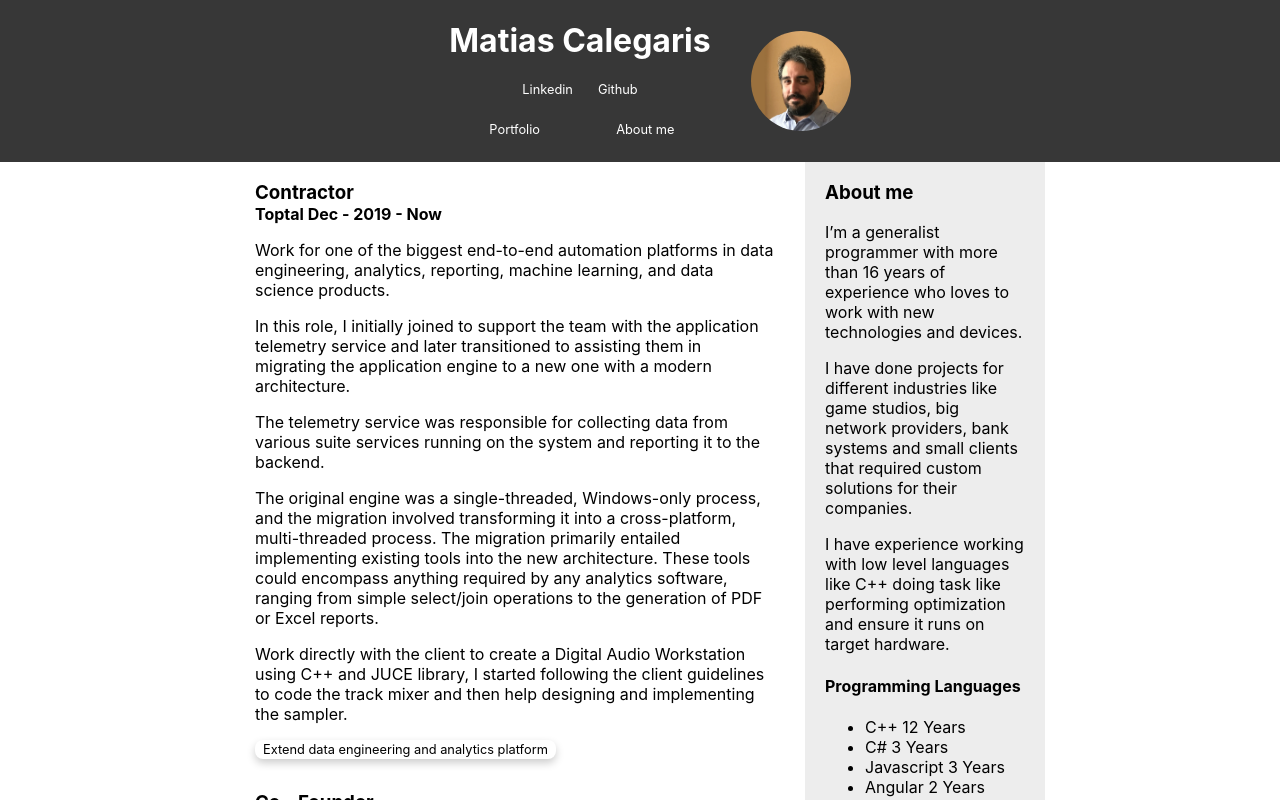
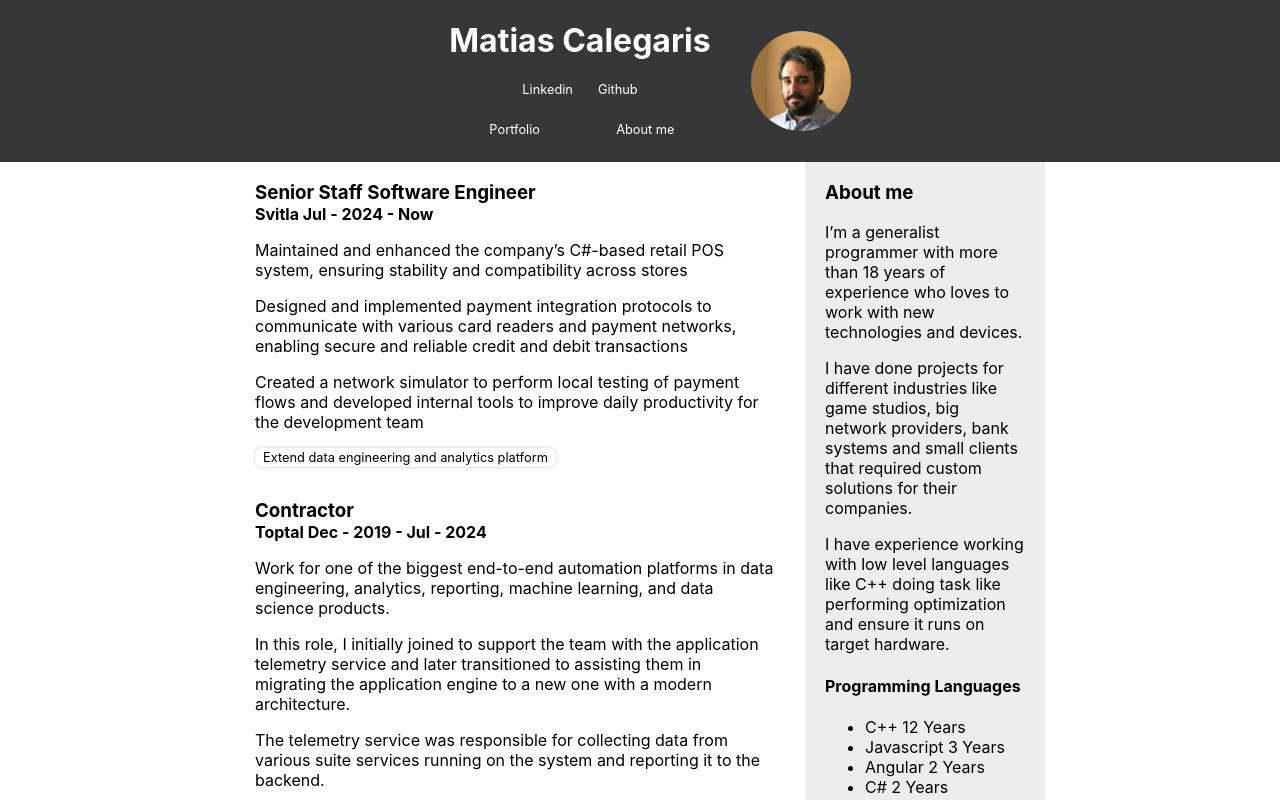
Before and after one commit to matiascalegaris/Portfolio, a React (Create React App) app: page /aboutme in a window 1280 px wide. Shown: the top 800 px of the page. Built offline with nearby package versions, Linux system fonts and the light colour scheme.

Commit message:
add printiable mode

```diff
--- a/src/Api.ts
+++ b/src/Api.ts
@@ -5,7 +5,7 @@ import { Skill } from "./Models/skill";
 
 export const GetResume = () => {
   const json : Profile = {
-    summary: [`I’m a generalist programmer with more than 16 years of experience who loves to work with new technologies and devices.`,
+    summary: [`I’m a generalist programmer with more than 18 years of experience who loves to work with new technologies and devices.`,
     `I have done projects for different industries like game studios, big network providers, bank systems and small clients that required custom solutions for their companies.`,
     `I have experience working with low level languages like C++ doing task like performing optimization and ensure it runs on target hardware.`
     ],
@@ -116,7 +116,7 @@ export const GetResume = () => {
         title: 'Contractor',
         companyName: 'Toptal',
         startDate : new Date('02 Dec 2019 00:00:00 GMT'),
-        endDate: null,
+        endDate: new Date('15 Jul 2024 00:00:00 GMT'),
         summary: [`Work for one of the biggest end-to-end automation platforms in
         data engineering, analytics, reporting, machine learning, and
         data science products.`,
@@ -140,7 +140,20 @@ export const GetResume = () => {
         client guidelines to code the track mixer and then help
         designing and implementing the sampler.`],
         projectList: []
+      },
+      {
+        id: 9,
+        title: 'Senior Staff Software Engineer',
+        companyName: 'Svitla',
+        startDate : new Date('15 Jul 2024 00:00:00 GMT'),
+        endDate: null,
+        summary: [`Maintained and enhanced the company’s C#-based retail POS system, ensuring stability and compatibility across stores`,
+        `Designed and implemented payment integration protocols to communicate with various card readers and payment networks, enabling secure and reliable credit and debit transactions`,
+        `Created a network simulator to perform local testing of payment flows and developed internal tools to improve daily productivity for the development team`
+        ],
+        projectList: []
       }
+
     ],
     projectHistory: [
       {
@@ -202,7 +215,6 @@ export const GetResume = () => {
                   "/portfolio-resources/SaveTheTurtles/img3.jpg",
                   "/portfolio-resources/SaveTheTurtles/img4.jpg"]
       },
-
       {
         id: 4,
         projectType: "DS",
@@ -271,7 +283,7 @@ export const GetResume = () => {
         `We used TypeScript as a base language to improve code quality since we were used to strongly typed languages. The last version of the API is able to load .fz3d files and manages several shader materials (diffuse, specular, normal map, etc) and implements a scene graph, matching with the core Flare's rendering API.`],
         start: new Date('02 Oct 2012 06:00:01 GMT'),
         end: new Date('02 Nov 2012 06:00:01 GMT'),
-        usedTechologies: ["Typescript", "WebGL", "Javascript", "svn"],
+        usedTechologies: ["Typescript", "WebGL", "Javascript", "svn", "Web"],
         relatedSites: [],
         coverPicture: "./portfolio-resources/Flare3d/cover.jpg",
         backgroundStyle: "Dark",
@@ -360,7 +372,7 @@ export const GetResume = () => {
           `This app was made with Xamarin Android`],
           start: new Date('02 Oct 2016 06:00:01 GMT'),
           end: new Date('02 Jul 2017 06:00:01 GMT'),
-          usedTechologies: ["Ionic", "Xamarin", "Android", "git", "C#"],
+          usedTechologies: ["Ionic", "Xamarin", "Android", "git", "C#", "Mobile"],
           relatedSites: [],
           coverPicture: "./portfolio-resources/FieldForce/App1.jpeg",
           backgroundStyle: "Light",
@@ -384,7 +396,7 @@ export const GetResume = () => {
           `Once a user submit his desired location to send the package, the shipper app tracks it and searchs for messengers available to delivery it. After arriving and tracking the shipper GPS, the user can confirm the shipment and the transaction takes place using MercadoPago.`],
           start: new Date('02 Jan 2017 06:00:01 GMT'),
           end: new Date('02 Nov 2017 06:00:01 GMT'),
-          usedTechologies: ["Swift", "React Native", "Android", "iOS", "git", "Html"],
+          usedTechologies: ["Swift", "React Native", "Android", "iOS", "git", "Html", "Mobile"],
           relatedSites: [],
           coverPicture: "./portfolio-resources/Yalollevo/yalollevo4.png",
           backgroundStyle: "Light",
@@ -409,7 +421,7 @@ export const GetResume = () => {
           summary: [`This is a consultancy project which tracks the client’s consultants activity in real time. It was done in Xamarin Forms for iOS and Android. In addition, this app has a GPS tracking module to track its users when they’re doing auditories. Please note that app name and logo has been changed`],
           start: new Date('02 Nov 2017 06:00:01 GMT'),
           end: new Date('02 Mar 2018 06:00:01 GMT'),
-          usedTechologies: ["Xamarin", "Xamarin Forms", "C#","Android", "iOS", "git"],
+          usedTechologies: ["Xamarin", "Xamarin Forms", "C#","Android", "iOS", "git", "Mobile"],
           relatedSites: [],
           coverPicture: "./portfolio-resources/ChecklistApp/tiendacheck1.png",
           backgroundStyle: "Light",
@@ -436,7 +448,7 @@ export const GetResume = () => {
         `(The color palletes on the pictures are messed up since I do not own this IP)`],
         start: new Date('02 Nov 2017 06:00:01 GMT'),
         end: new Date('02 Mar 2018 06:00:01 GMT'),
-        usedTechologies: ["Ionic", "Angular","Android", "iOS", "git" , "Typescript", "Javascript", "Html", "CSS"],
+        usedTechologies: ["Ionic", "Angular","Android", "iOS", "git" , "Typescript", "Javascript", "Html", "CSS", "Mobile", "Web"],
         relatedSites: [],
         coverPicture: "./portfolio-resources/Restos/Mesa.png",
         backgroundStyle: "Light",
@@ -460,7 +472,7 @@ export const GetResume = () => {
           For the 2019’s edition, we developed an app ecosystem in order to help referees and assistants to report the score of the match in real time. Also, the platform did the tournament  setup and progression. Solving challenges like a really crowded place where wifi networks won’t be realiable (despite of being in our own private network), we implemented a minimum communication system to minimize the latency of the network.`],
           start: new Date('02 Jun 2018 06:00:01 GMT'),
           end: new Date('02 Sep 2018 06:00:01 GMT'),
-          usedTechologies: ["Ionic", "Angular","Android", "Unity3D", "git", "C#", "Typescript", "Javascript", "Html", "CSS"],
+          usedTechologies: ["Ionic", "Angular","Android", "Unity3D", "git", "C#", "Typescript", "Javascript", "Html", "CSS", "Mobile", "Web"],
           relatedSites: [{description:"video", url:"https://vimeo.com/357201057"}],
           coverPicture: "./portfolio-resources/RoboTournament/Event3.jpg",
           backgroundStyle: "Dark",
@@ -551,7 +563,7 @@ export const GetResume = () => {
           `The platform is web based for administrators and managers, and has a companion app for members which can also use the web version of it.`],
           start: new Date('02 Mar 2019 06:00:01 GMT'),
           end: new Date('02 DeC 2019 06:00:01 GMT'),
-          usedTechologies: ["Angular", "Html", "CSS", "Javascript", "Typescript"],
+          usedTechologies: ["Angular", "Html", "CSS", "Javascript", "Typescript", "Mobile"],
           relatedSites: [],
           coverPicture: "./portfolio-resources/PropertyManagement/6.png",
           backgroundStyle: "Light",
@@ -577,7 +589,7 @@ export const GetResume = () => {
         `The backend is integrated with our client’s system so the bots can be tested in the same page where the user does the design.`],
         start: new Date('02 Jun 2019 06:00:01 GMT'),
         end: new Date('02 Oct 2019 06:00:01 GMT'),
-        usedTechologies: ["Angular", "Html", "CSS", "Javascript", "Typescript"],
+        usedTechologies: ["Angular", "Html", "CSS", "Javascript", "Typescript", "Web"],
         relatedSites: [],
         coverPicture: "./portfolio-resources/Chatbot/1.jpg",
         backgroundStyle: "Light",
@@ -610,7 +622,7 @@ export const GetResume = () => {
         `• Native code linking (via C#'s pInvoke and native build DLLs).`],
         start: new Date('02 Feb 2016 06:00:01 GMT'),
         end: new Date('02 Jul 2016 06:00:01 GMT'),
-        usedTechologies: ["OpenCv", "C++", "C++11", "C++14", "Unity3D", "AR", "Windows", "Android"],
+        usedTechologies: ["OpenCv", "C++", "C++11", "C++14", "Unity3D", "AR", "Windows", "Android", "Mobile"],
         relatedSites: [],
         coverPicture: "./portfolio-resources/ARDemo.png",
         backgroundStyle: "Dark",
@@ -630,7 +642,7 @@ export const GetResume = () => {
         `Given that keyboard and mouse inputs were captured in the VB6 process, while all UI interactions such as button presses were handled in a separate process, efficient communication was essential to synchronize both processes swiftly. This was crucial to ensure that players did not experience any lag or delay while playing.`],
         start: new Date('02 Dec 2022 06:00:01 GMT'),
         end: new Date('02 Nov 2023 06:00:01 GMT'),
-        usedTechologies: ["Visual Basic 6", "C++", "C++14", "C++17", "React", "Javascript", "Windows", "Game Development", "Network", "Sql", "git", "Html", "CSS"],
+        usedTechologies: ["Visual Basic 6", "C++", "C++14", "C++17", "React", "Javascript", "Windows", "Game Development", "Network", "Sql", "git", "Html", "CSS", "Web"],
         relatedSites: [{description:"React Source", url:"https://github.com/matiascalegaris/ao-ui"}, {description:"C++ Source", url:"https://github.com/matiascalegaris/BabelUI"}],
         coverPicture: "./portfolio-resources/ReactCpp.jpg",
         backgroundStyle: "Light",
@@ -661,6 +673,27 @@ export const GetResume = () => {
         previewRows: 1,
         hideInGrid: true,
         jobPositionId: 8,
+        images: []
+      },
+      {
+        id: 25,
+        projectType: "Generic",
+        name: "Extend data engineering and analytics platform",
+        summary: [
+          `Maintained and enhanced the company’s C#-based retail POS system, ensuring stability and compatibility across stores`,
+          `Designed and implemented payment integration protocols to communicate with various card readers and payment networks, enabling secure and reliable credit and debit transactions`,
+          `Created a network simulator to perform local testing of payment flows and developed internal tools to improve daily productivity for the development team`
+        ],
+        start: new Date('15 Jul 2024 06:00:01 GMT'),
+        end: null,
+        usedTechologies: ["C++", "C++11", "C++14", "C#", "Windows", "Linux", "git"],
+        relatedSites: [],
+        coverPicture: "",
+        backgroundStyle: "Light",
+        previewColumns:  1,
+        previewRows: 1,
+        hideInGrid: true,
+        jobPositionId: 9,
         images: []
       }
     ]
@@ -725,6 +758,7 @@ export const GetSkillList = (projectList : Project[]) : Skill[]=> {
   AddSkill(skills, new Skill("Kinect", null, true, "technology"))
   AddSkill(skills, new Skill("Visual Studio", null, true, "technology"))
   AddSkill(skills, new Skill("Game Development", null, true, "technology"))
+  AddSkill(skills, new Skill("Web", null, true, "technology"))
 
   projectList.forEach( project => {
     project.usedTechologies.forEach( techName => {
--- a/src/App.scss
+++ b/src/App.scss
@@ -133,6 +133,20 @@
 }
 
 .skill-tag {
+  a {
+    color: black;
+    text-decoration: none;
+    &:visited {
+      text-decoration: none;
+    }
+    &:hover {
+      text-decoration: underline;
+    }
+
+    &:active {
+      text-decoration: underline;
+    }
+  }
 }
 
 .mobile-padding {
--- a/src/Components/Home.tsx
+++ b/src/Components/Home.tsx
@@ -1,4 +1,3 @@
-import { Tooltip } from "react-tooltip";
 import { GetSkillList } from "../Api";
 import { Profile } from "../Models/profile";
 import { SkillTag } from "./SkillTag";
@@ -23,10 +22,10 @@ export const Home = ({resume} : {resume: Profile | null}) => {
           <WorkHistory jobList={resume.workHistory}/>
         </div>
         <div className='secondary-grid about-me-style'>
-          <h3 data-tooltip-id="my-tooltip">About me</h3>
+          <h3>About me</h3>
           {
-            resume.summary.map( summary => (
-              <p>{summary}</p>
+            resume.summary.map( (summary, index) => (
+              <p key={index}>{summary}</p>
             ))
           }
 
--- a/src/Components/Portfolio/FilterBar/filter-bar.tsx
+++ b/src/Components/Portfolio/FilterBar/filter-bar.tsx
@@ -35,7 +35,7 @@ export const FilterBar = ({activeFilters, addFilter, removeFilter, clearFilters}
       <div className={(activeFilters.length == 0 ? 'selected-tag' : '') + ' filter-tag '} onClick={()=> selectAll()}>All</div>
       {
         SkillFilters.map( skill => (
-          <div className={(activeFilters.includes(skill.skillFilter) ? 'selected-tag' : '') + ' filter-tag '} onClick={() => selectTag(skill)}>{skill.displayName}</div>
+          <div key={skill.displayName} className={(activeFilters.includes(skill.skillFilter) ? 'selected-tag' : '') + ' filter-tag '} onClick={() => selectTag(skill)}>{skill.displayName}</div>
         ))
       }
     </div>
--- a/src/Components/Portfolio/portfolio.tsx
+++ b/src/Components/Portfolio/portfolio.tsx
@@ -3,11 +3,13 @@ import { GetSkillList } from '../../Api';
 import { FilterBar } from './FilterBar/filter-bar';
 import './portfolio.scss'
 import { PreviewCard } from './preview-card';
-import { Skill } from '../../Models/skill';
 import { Profile } from '../../Models/profile';
+import { useParams } from 'react-router-dom';
 
 export const Portfolio = ({resume} : {resume: Profile})=> {
-  const [activeFilters, setActiveFilters] = useState<string[]>([])
+  const params = useParams<{filters: string}>();
+  const urlFilters = params.filters?.split(",")
+  const [activeFilters, setActiveFilters] = useState<string[]>(urlFilters || [])
   let filteredList = resume.projectHistory.filter(e => (!e.hideInGrid))
   if (activeFilters.length > 0) {
     filteredList = resume.projectHistory.filter( e =>
--- a/src/Components/SkillTag.tsx
+++ b/src/Components/SkillTag.tsx
@@ -1,11 +1,10 @@
-import { Tooltip } from "react-tooltip";
 import { Skill } from "../Models/skill";
+import { Link } from "react-router-dom";
 
 export const SkillTag = ({skill} : {skill : Skill}) => {
   return (
     <div className="skill-tag">
-      <li>{skill.name} {skill.time} { skill.time > 1 ? "Years" : "Year"}</li>
+      <li><Link to={"/" + encodeURIComponent(skill.name)}>{skill.name} {skill.time} { skill.time > 1 ? "Years" : "Year"}</Link> </li>
     </div>
-
   )
 }
--- a/src/Components/WorkHistory/JobEntry/job-entry.scss
+++ b/src/Components/WorkHistory/JobEntry/job-entry.scss
@@ -14,7 +14,7 @@
     .project-link {
       cursor: pointer;
       border-radius: 0.5rem;
-      box-shadow: 0px 4px 8px 0 rgba(0, 0, 0, 0.2);
+      box-shadow: 0px 0px 4px 0 rgba(0, 0, 0, 0.2);
       padding: 2px 8px;
       font-size: 0.8rem;
       &:hover {
--- a/src/Components/WorkHistory/JobEntry/job-entry.tsx
+++ b/src/Components/WorkHistory/JobEntry/job-entry.tsx
@@ -14,20 +14,24 @@ function GetFormatedDate (date : Date | null) {
 }
 
 
-export const JobEntry = ( {jobInfo, className } : { jobInfo : JobPosition, className : string | null}) => {
+export const JobEntry = (
+  {jobInfo, className, hideProjects = false } :
+  {jobInfo : JobPosition, className : string | null, hideProjects : boolean}) => {
   const navigate = useNavigate();
   const onSelectProject = (projectId : number) => {
     navigate("../project/" + projectId)
   }
   return (
-    <article className={`job-entry  ${className}`}>
+    <article key={jobInfo.id} className={`job-entry  ${className}`}>
       <h3>{jobInfo.title}</h3>
       <h4>{jobInfo.companyName} {GetFormatedDate(jobInfo.startDate)} - {GetFormatedDate(jobInfo.endDate)}</h4>
       {
-        jobInfo.summary.map( summary => (
-          <p>{summary}</p>
+        jobInfo.summary.map( (summary, index) => (
+          <p key={index}>{summary}</p>
         ))
       }
+      {
+        !hideProjects &&
         <section className='project-history'>
           {
             jobInfo.projectList.map( project => (
@@ -35,5 +39,6 @@ export const JobEntry = ( {jobInfo, className } : { jobInfo : JobPosition, class
             ))
           }
         </section>
+      }
     </article>
   )}
--- a/src/Components/WorkHistory/work-history.tsx
+++ b/src/Components/WorkHistory/work-history.tsx
@@ -1,8 +1,11 @@
 import "./work-history.scss"
 import { JobPosition } from "../../Models/job-position"
 import { JobEntry } from "./JobEntry/job-entry"
+import { useSearchParams } from "react-router-dom";
 
 export const WorkHistory = ({jobList } : { jobList: JobPosition[]}) => {
+  const [searchParams] = useSearchParams();
+  const isPrintable = searchParams.has("printable");
   const orderedList = jobList.sort((a, b) => {
     return b.id - a.id;
   })
@@ -10,7 +13,7 @@ export const WorkHistory = ({jobList } : { jobList: JobPosition[]}) => {
     <section className="main-grid work-history">
       {
         orderedList.map( job=> (
-          <JobEntry key={job.id} jobInfo={job} className={"spacer"}/>
+          <JobEntry key={job.id} jobInfo={job} className={"spacer"} hideProjects={isPrintable}/>
         ))
       }
     </section>
```
Also changed, not shown: src/App.tsx (+7 -0 lines). Lines whose indentation alone changed are shown as unchanged.
